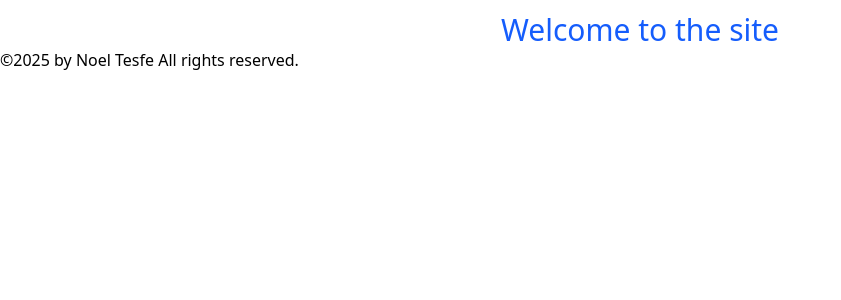
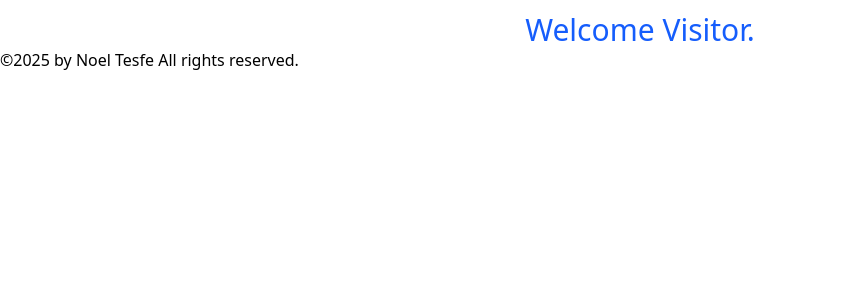
Before and after one commit to Noel-byte/Portfolio, a React (Vite) app: page / in a window 1280 px wide. Shown: the top 300 px of the page, without its empty margins (0-841 px from the left). Built offline with nearby package versions, Linux system fonts and the light colour scheme.

Commit message:
Edited header

```diff
--- a/src/components/Header.jsx
+++ b/src/components/Header.jsx
@@ -1,7 +1,7 @@
 export default function Header(){
     return(
         <>
-        <h1 className=' text-blue-600 text-3xl text-center mt-3'>Welcome to the site</h1>
+        <h1 className=' text-blue-600 text-3xl text-center mt-3'>Welcome Visitor.</h1>
         </>
     )
 }
```
